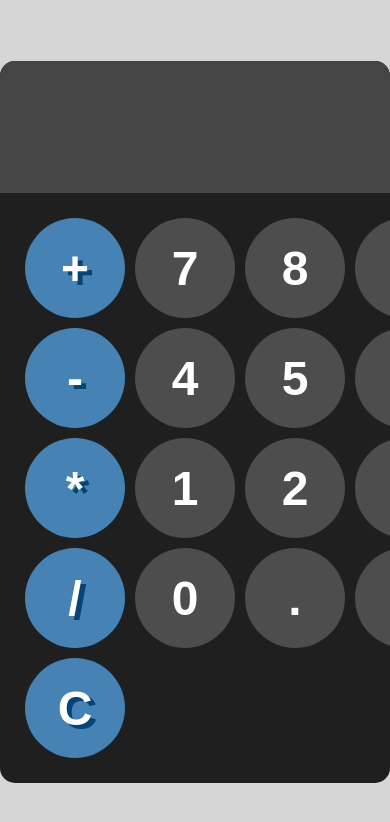
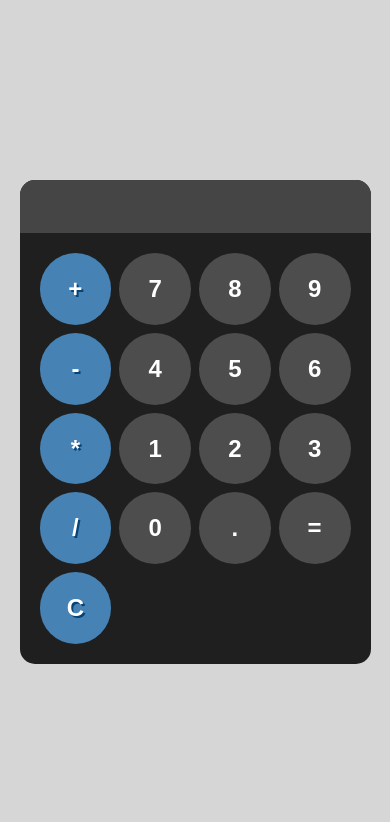
Before and after one commit to TheAdroitDev/bodmas-calculator, a plain HTML site: page index.html in a window 390 px wide. Drawn offline with Linux system fonts and the light colour scheme; a web font is replaced by a local one.

Commit message:
Update style.css

```diff
--- a/style.css
+++ b/style.css
@@ -13,14 +13,15 @@ body {
     font-family: 'Roboto', sans-serif;
     background-color: #1f1f1f;
     border-radius: 15px;
-    max-width: 500px;
+    max-width: 90%;
+    width: 400px;
     overflow: hidden;
 }
 
 #display {
     width: 100%;
     padding: 20px;
-    font-size: 5rem;
+    font-size: 2.5rem;
     text-align: left;
     border: none;
     background-color: #464545;
@@ -31,37 +32,70 @@ body {
     display: grid;
     grid-template-columns: repeat(4, 1fr);
     gap: 10px;
-    padding: 25px;
+    padding: 20px;
 }
 
 button {
-    width: 100px;
-    height: 100px;
-    border-radius: 50px;
+    width: 100%;
+    aspect-ratio: 1;
+    border-radius: 50%;
     border: none;
     background-color: hsl(0, 0%, 30%);
     color: white;
-    font-size: 3rem;
+    font-size: 2rem;
     font-weight: bold;
     cursor: pointer;
+}
 
-    &:hover {
-        background-color: hsl(0, 0%, 40%);
-    }
+button:hover {
+    background-color: hsl(0, 0%, 40%);
+}
 
-    &:active {
-        background-color: hsl(0, 0%, 50%);
-    }
+button:active {
+    background-color: hsl(0, 0%, 50%);
 }
 
 .operator-btn {
     background-color: #4682b4;
-    text-shadow: 5px 4px #064477;
-    &:hover{
-        background-color :#42a1ee;
+    text-shadow: 2px 2px #064477;
+}
+
+.operator-btn:hover {
+    background-color: #42a1ee;
+}
+
+.operator-btn:active {
+    background-color: #3f77a5;
+    text-shadow: 2px 2px #0c3e68;
+}
+
+/* Responsive Design */
+@media (max-width: 500px) {
+    #display {
+        font-size: 2rem;
+        padding: 15px;
     }
-    &:active {
-        background-color: #3f77a5;
-        text-shadow: 2px 2px #0c3e68;
+
+    button {
+        font-size: 1.8rem;
     }
 }
+
+@media (max-width: 400px) {
+    #calculator {
+        width: 95%;
+    }
+
+    #display {
+        font-size: 1.8rem;
+        padding: 10px;
+    }
+
+    #keys {
+        gap: 8px;
+    }
+
+    button {
+        font-size: 1.5rem;
+    }
+}
```
